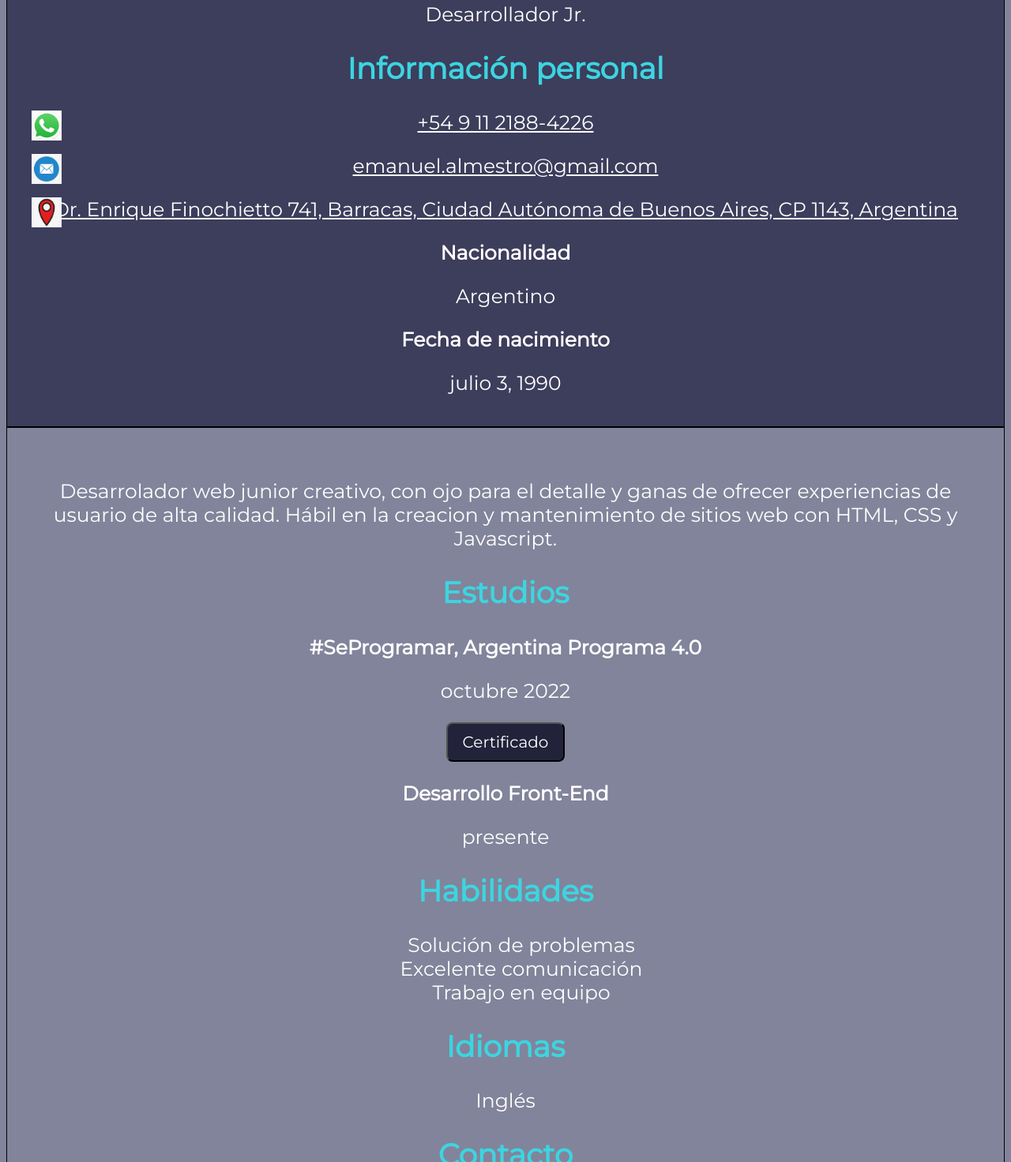
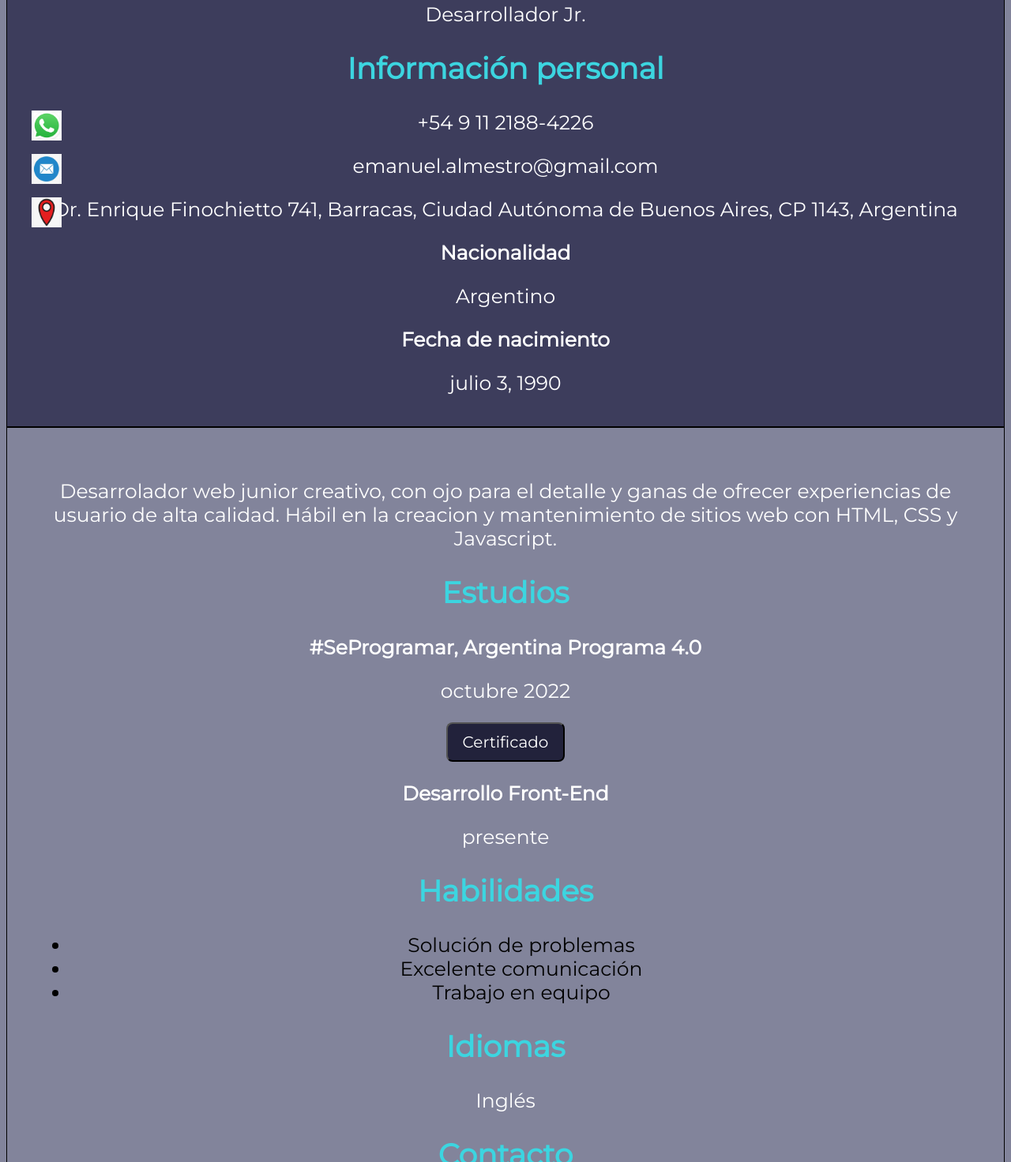
Before and after one commit to EalmesDev/EalmesDev.github.io, a plain HTML site: page index.html in a window 1280 px wide. Shown: the part 565-2037 px from the top of the page at 79% size. Drawn offline with Linux system fonts and the light colour scheme.

Commit message:
Actualizar estilos.css

```diff
--- a/estilos.css
+++ b/estilos.css
@@ -7,17 +7,17 @@ body{
     font-size: 25px;
 }
 
-h1, p, b, a, li{
+h1, p, b, a {
     color:white;
-    /**text-decoration: none;*/
+    text-decoration: none;
 }
 h2 {
     color:rgb(60, 213, 224);
 }
 
-ul {
+/**ul {
     list-style: none;
-}
+}*/
 
 #foto4x4 {
     position: relative;
```
